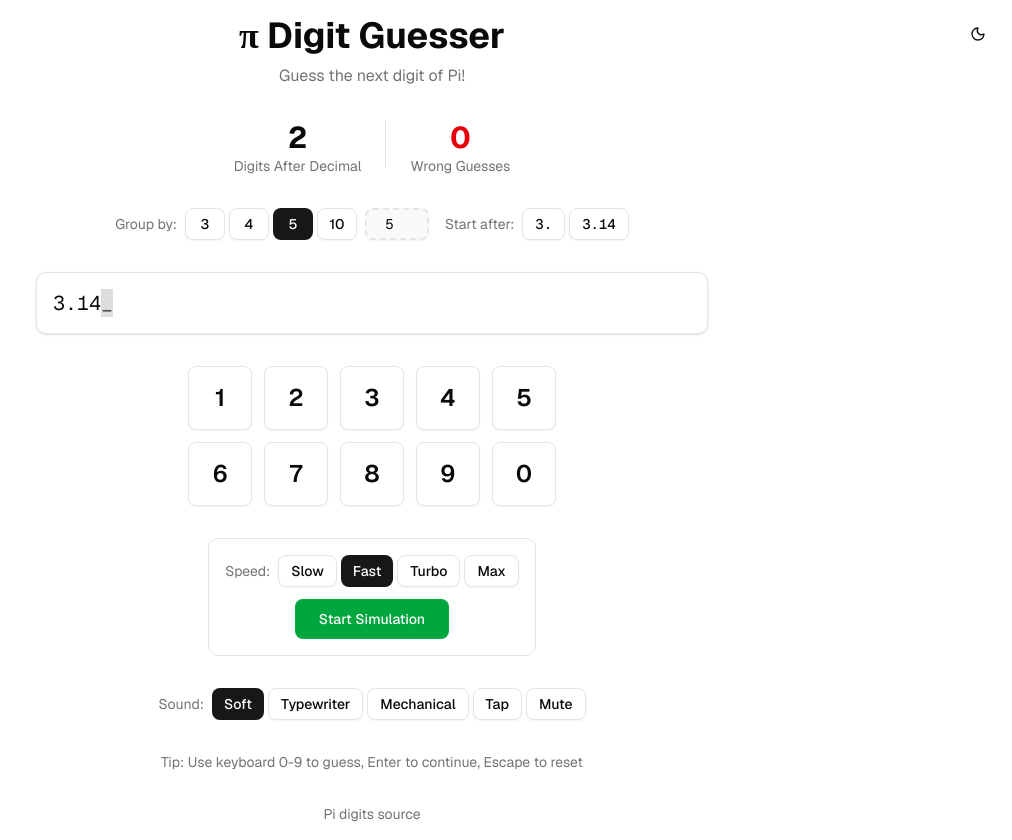
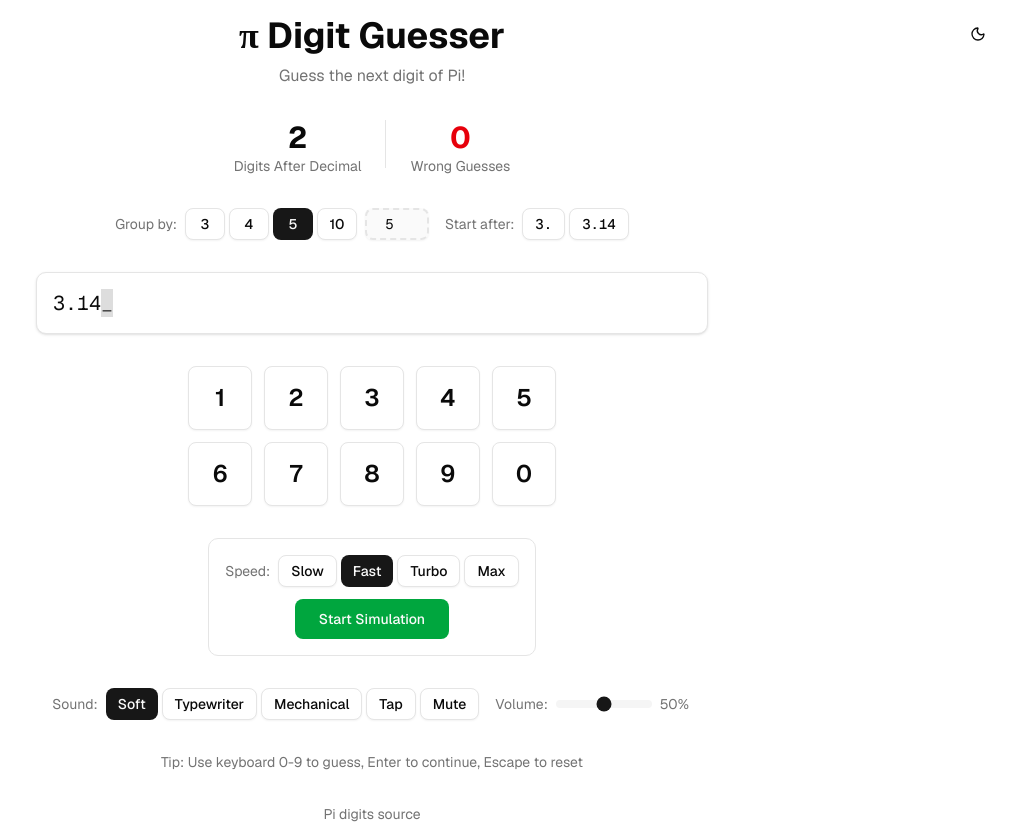
Before and after one commit to brainless066/v0-pi-guesser-app, a Next.js app: page / in a window 1280 px wide. Shown: the whole page, without its empty margins (268-1280 px from the left). Built offline with nearby package versions, Linux system fonts and the light colour scheme.

Commit message:
feat: add persistent volume slider with preview
Save volume to localStorage and show live preview.

Co-authored-by: Kwon, HyukJoon <78183844+brainless066@users.noreply.github.com>

```diff
--- a/components/pi-guesser.tsx
+++ b/components/pi-guesser.tsx
@@ -5,7 +5,7 @@ import { Button } from "@/components/ui/button";
 import { Input } from "@/components/ui/input";
 import { PI_DIGITS } from "@/lib/pi-digits";
 import { ThemeToggle } from "@/components/theme-toggle";
-import { playSound, getSavedSound, saveSound, type SoundType } from "@/lib/sounds";
+import { playSound, getSavedSound, saveSound, getSavedVolume, saveVolume, type SoundType } from "@/lib/sounds";
 
 const CHUNK_OPTIONS = [3, 4, 5, 10] as const;
 const CHUNK_START_OPTIONS = [
@@ -36,6 +36,7 @@ export function PiGuesser() {
   const [simSpeed, setSimSpeed] = useState(20);
   const [wrongCount, setWrongCount] = useState(0);
   const [soundType, setSoundType] = useState<SoundType>("soft");
+  const [volume, setVolume] = useState(0.5);
   const scrollRef = useRef<HTMLDivElement>(null);
   const simulationRef = useRef<NodeJS.Timeout | null>(null);
 
@@ -60,6 +61,7 @@ export function PiGuesser() {
       }
     }
     setSoundType(getSavedSound());
+    setVolume(getSavedVolume());
   }, []);
 
   // Save chunk size to localStorage when it changes
@@ -86,7 +88,15 @@ export function PiGuesser() {
     setSoundType(type);
     saveSound(type);
     // Play preview sound
-    playSound(type);
+    playSound(type, volume);
+  };
+
+  // Save volume to localStorage when it changes
+  const handleVolumeChange = (newVolume: number) => {
+    setVolume(newVolume);
+    saveVolume(newVolume);
+    // Play preview sound at new volume
+    playSound(soundType, newVolume);
   };
 
   // Get the prefix and offset based on chunk start option
@@ -142,7 +152,7 @@ export function PiGuesser() {
     (digit: number) => {
       if (gameOver) return;
 
-      playSound(soundType);
+      playSound(soundType, volume);
       const correctDigit = parseInt(PI_DIGITS[position]);
 
       if (digit === correctDigit) {
@@ -156,7 +166,7 @@ export function PiGuesser() {
         setTimeout(() => setShake(false), 500);
       }
     },
-    [position, gameOver, soundType]
+    [position, gameOver, soundType, volume]
   );
 
   const handleContinue = useCallback(() => {
@@ -430,6 +440,7 @@ export function PiGuesser() {
       </div>
 
       {/* Sound selector */}
+      <div className="flex flex-wrap items-center justify-center gap-4">
         <div className="flex items-center gap-2">
           <span className="text-sm text-muted-foreground">Sound:</span>
           <div className="flex gap-1">
@@ -444,6 +455,20 @@ export function PiGuesser() {
                 {type}
               </Button>
             ))}
+          </div>
+        </div>
+        <div className="flex items-center gap-2">
+          <span className="text-sm text-muted-foreground">Volume:</span>
+          <input
+            type="range"
+            min="0"
+            max="1"
+            step="0.1"
+            value={volume}
+            onChange={(e) => handleVolumeChange(parseFloat(e.target.value))}
+            className="h-2 w-24 cursor-pointer appearance-none rounded-lg bg-muted accent-primary"
+          />
+          <span className="w-8 text-sm text-muted-foreground">{Math.round(volume * 100)}%</span>
         </div>
       </div>
 
--- a/lib/sounds.ts
+++ b/lib/sounds.ts
@@ -3,6 +3,7 @@
 export type SoundType = "soft" | "typewriter" | "mechanical" | "tap" | "mute";
 
 const STORAGE_KEY_SOUND = "pi-guesser-sound";
+const STORAGE_KEY_VOLUME = "pi-guesser-volume";
 
 let audioContext: AudioContext | null = null;
 
@@ -26,11 +27,14 @@ function createNoiseBuffer(ctx: AudioContext, duration: number): AudioBuffer {
   return buffer;
 }
 
-export function playSound(type: SoundType) {
-  if (type === "mute") return;
+export function playSound(type: SoundType, volume: number = 1) {
+  if (type === "mute" || volume === 0) return;
 
   const ctx = getAudioContext();
   const now = ctx.currentTime;
+
+  // Volume multiplier (0 to 1)
+  const vol = Math.max(0, Math.min(1, volume));
 
   switch (type) {
     case "soft": {
@@ -44,7 +48,7 @@ export function playSound(type: SoundType) {
       filter.Q.value = 1;
 
       const gain = ctx.createGain();
-      gain.gain.setValueAtTime(0.06, now);
+      gain.gain.setValueAtTime(0.06 * vol, now);
       gain.gain.exponentialRampToValueAtTime(0.001, now + 0.015);
 
       noise.connect(filter);
@@ -65,7 +69,7 @@ export function playSound(type: SoundType) {
       filter.frequency.value = 2000;
 
       const gain = ctx.createGain();
-      gain.gain.setValueAtTime(0.1, now);
+      gain.gain.setValueAtTime(0.1 * vol, now);
       gain.gain.exponentialRampToValueAtTime(0.001, now + 0.025);
 
       noise.connect(filter);
@@ -90,7 +94,7 @@ export function playSound(type: SoundType) {
       highpass.frequency.value = 200;
 
       const gain = ctx.createGain();
-      gain.gain.setValueAtTime(0.12, now);
+      gain.gain.setValueAtTime(0.12 * vol, now);
       gain.gain.exponentialRampToValueAtTime(0.001, now + 0.035);
 
       noise.connect(lowpass);
@@ -113,7 +117,7 @@ export function playSound(type: SoundType) {
       filter.Q.value = 0.5;
 
       const gain = ctx.createGain();
-      gain.gain.setValueAtTime(0.04, now);
+      gain.gain.setValueAtTime(0.04 * vol, now);
       gain.gain.exponentialRampToValueAtTime(0.001, now + 0.01);
 
       noise.connect(filter);
@@ -138,3 +142,19 @@ export function getSavedSound(): SoundType {
 export function saveSound(type: SoundType) {
   localStorage.setItem(STORAGE_KEY_SOUND, type);
 }
+
+export function getSavedVolume(): number {
+  if (typeof window === "undefined") return 0.5;
+  const saved = localStorage.getItem(STORAGE_KEY_VOLUME);
+  if (saved) {
+    const parsed = parseFloat(saved);
+    if (!isNaN(parsed) && parsed >= 0 && parsed <= 1) {
+      return parsed;
+    }
+  }
+  return 0.5;
+}
+
+export function saveVolume(volume: number) {
+  localStorage.setItem(STORAGE_KEY_VOLUME, volume.toString());
+}
```
Lines whose indentation alone changed are shown as unchanged.
